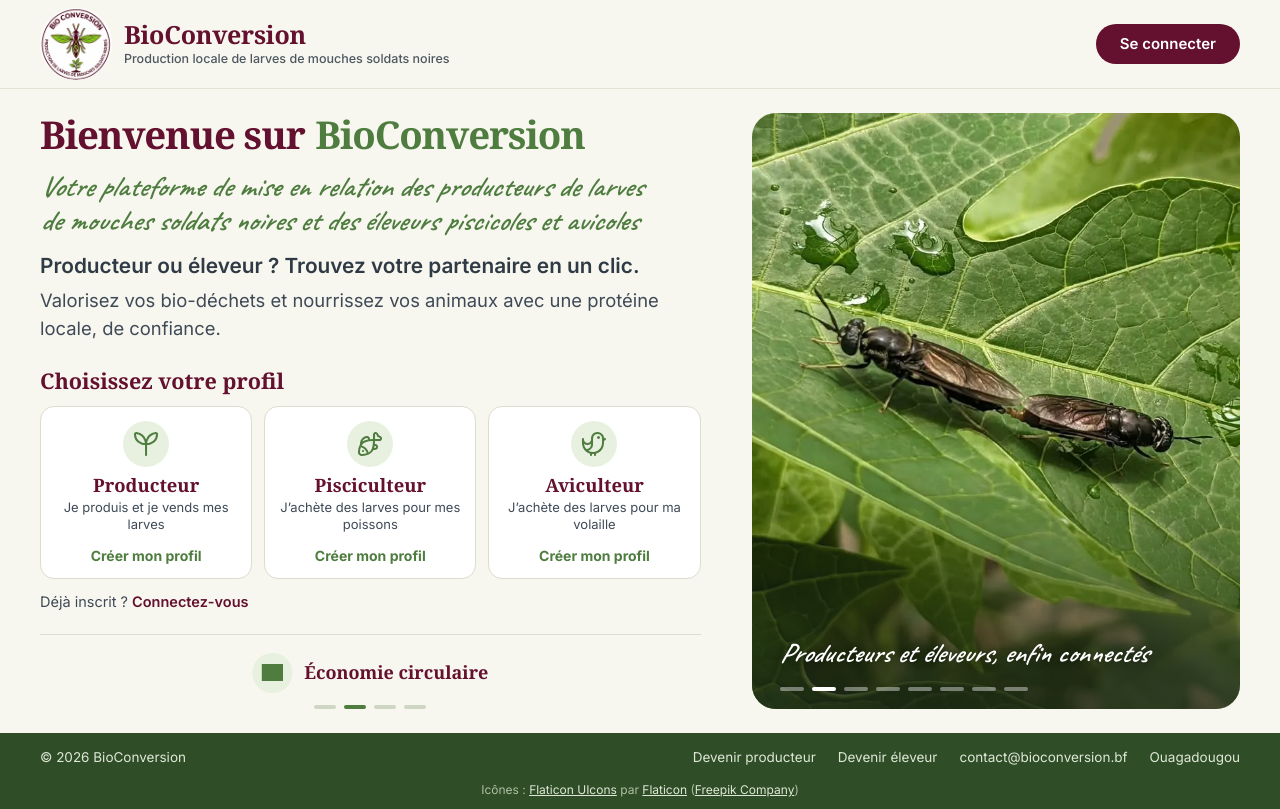
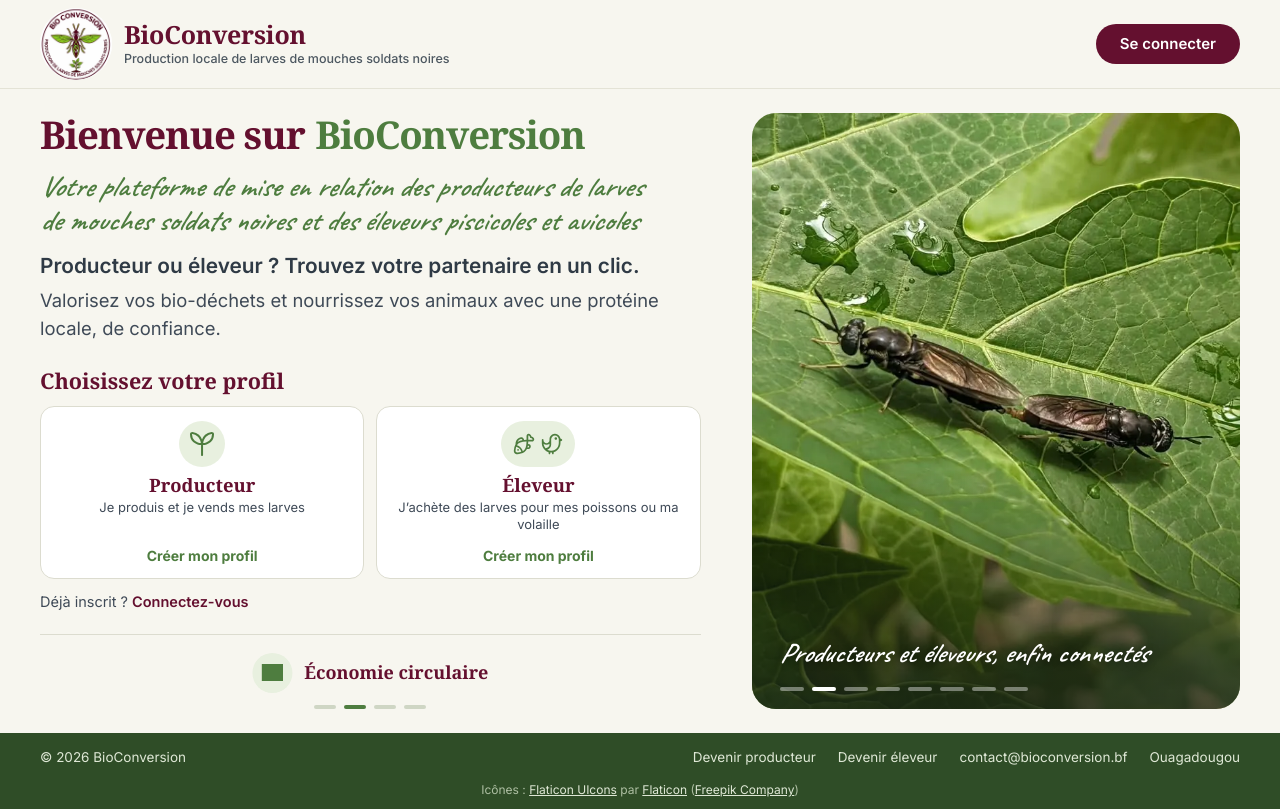
Before and after one commit to RBonsa404/BIO_CONVERSION, an Angular app in the folder frontend/: page /accueil in a window 1280 px wide. Built offline with nearby package versions, Linux system fonts and the light colour scheme; grey boxes are pictures that could not be loaded.

Commit message:
Accueil : 2 profils (producteur, eleveur), type d'elevage choisi dans le formulaire

```diff
--- a/frontend/src/app/features/auth/accueil/accueil.component.ts
+++ b/frontend/src/app/features/auth/accueil/accueil.component.ts
@@ -56,16 +56,13 @@ type Profile = 'producteur' | 'eleveur';
               <span class="card-hint">Je produis et je vends mes larves</span>
               <span class="card-go">Créer mon profil</span>
             </button>
-            <button type="button" class="card" (click)="selectProfile('eleveur', 'PISCICULTURE')">
-              <span class="card-icon" aria-hidden="true"><i class="ico" style="--icone: url('/icons/pisciculteur.svg')"></i></span>
-              <span class="card-title">Pisciculteur</span>
-              <span class="card-hint">J’achète des larves pour mes poissons</span>
-              <span class="card-go">Créer mon profil</span>
-            </button>
-            <button type="button" class="card" (click)="selectProfile('eleveur', 'AVICULTURE')">
-              <span class="card-icon" aria-hidden="true"><i class="ico" style="--icone: url('/icons/aviculteur.svg')"></i></span>
-              <span class="card-title">Aviculteur</span>
-              <span class="card-hint">J’achète des larves pour ma volaille</span>
+            <button type="button" class="card" (click)="selectProfile('eleveur')">
+              <span class="card-icon duo" aria-hidden="true">
+                <i class="ico" style="--icone: url('/icons/pisciculteur.svg')"></i>
+                <i class="ico" style="--icone: url('/icons/aviculteur.svg')"></i>
+              </span>
+              <span class="card-title">Éleveur</span>
+              <span class="card-hint">J’achète des larves pour mes poissons ou ma volaille</span>
               <span class="card-go">Créer mon profil</span>
             </button>
           </div>
@@ -192,7 +189,7 @@ type Profile = 'producteur' | 'eleveur';
     .lead + .lead { margin-top: 6px; }
 
     .ask { margin-top: clamp(16px, 3.2vh, 32px); color: var(--bordeaux); font: 700 clamp(19px, 2.7vh, 24px)/1.2 var(--serif); }
-    .cards { display: grid; grid-template-columns: repeat(3, minmax(0, 1fr)); gap: 12px; margin-top: 12px; }
+    .cards { display: grid; grid-template-columns: repeat(2, minmax(0, 1fr)); gap: 12px; margin-top: 12px; }
     .card { display: flex; flex-direction: column; align-items: center; gap: 3px; padding: 14px 14px 12px; border: 1px solid #dcdccf; border-radius: 14px; background: #fff; color: inherit; font: inherit; text-align: center; cursor: pointer; transition: border-color .15s, background .15s; }
     .card:hover, .card:focus-visible { border-color: var(--vert); background: #f6faf1; outline: none; }
     .card:focus-visible { box-shadow: 0 0 0 3px #4e7d3f55; }
@@ -219,6 +216,8 @@ type Profile = 'producteur' | 'eleveur';
     /* Icônes Flaticon (SVG colorés en vert par masque CSS) */
     .ico { display: block; background-color: var(--vert); -webkit-mask: var(--icone) center / contain no-repeat; mask: var(--icone) center / contain no-repeat; }
     .card-icon .ico { width: 26px; height: 26px; }
+    .card-icon.duo { width: auto; display: flex; gap: 6px; padding: 0 12px; border-radius: 23px; }
+    .card-icon.duo .ico { width: 22px; height: 22px; }
     .v-icon .ico { width: 22px; height: 22px; }
     .v-icon svg { width: 22px; height: 22px; fill: none; stroke: var(--vert); stroke-width: 1.9; stroke-linecap: round; stroke-linejoin: round; }
 
@@ -379,12 +378,8 @@ export class AccueilComponent implements OnInit, OnDestroy {
     }, 3000);
   }
 
-  /* Le type d'élevage choisi sur la carte est présélectionné dans le formulaire */
-  selectProfile(profile: Profile, typeElevage?: 'PISCICULTURE' | 'AVICULTURE'): void {
-    if (profile === 'producteur') {
-      this.router.navigate(['/inscription/producteur']);
-    } else {
-      this.router.navigate(['/inscription/eleveur'], { queryParams: typeElevage ? { type: typeElevage } : {} });
-    }
+  /* Le type d'élevage (pisciculture ou aviculture) se choisit une seule fois, dans le formulaire éleveur */
+  selectProfile(profile: Profile): void {
+    this.router.navigate([profile === 'producteur' ? '/inscription/producteur' : '/inscription/eleveur']);
   }
 }
```
